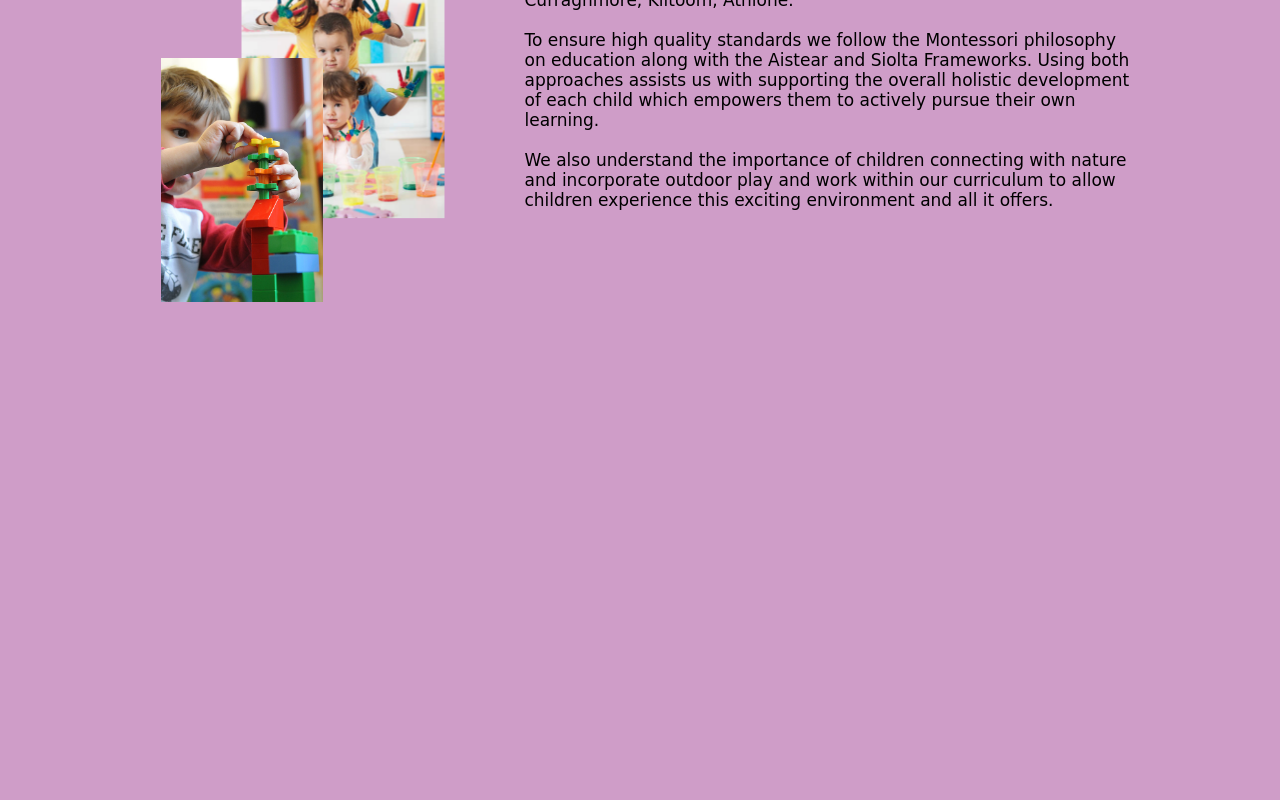
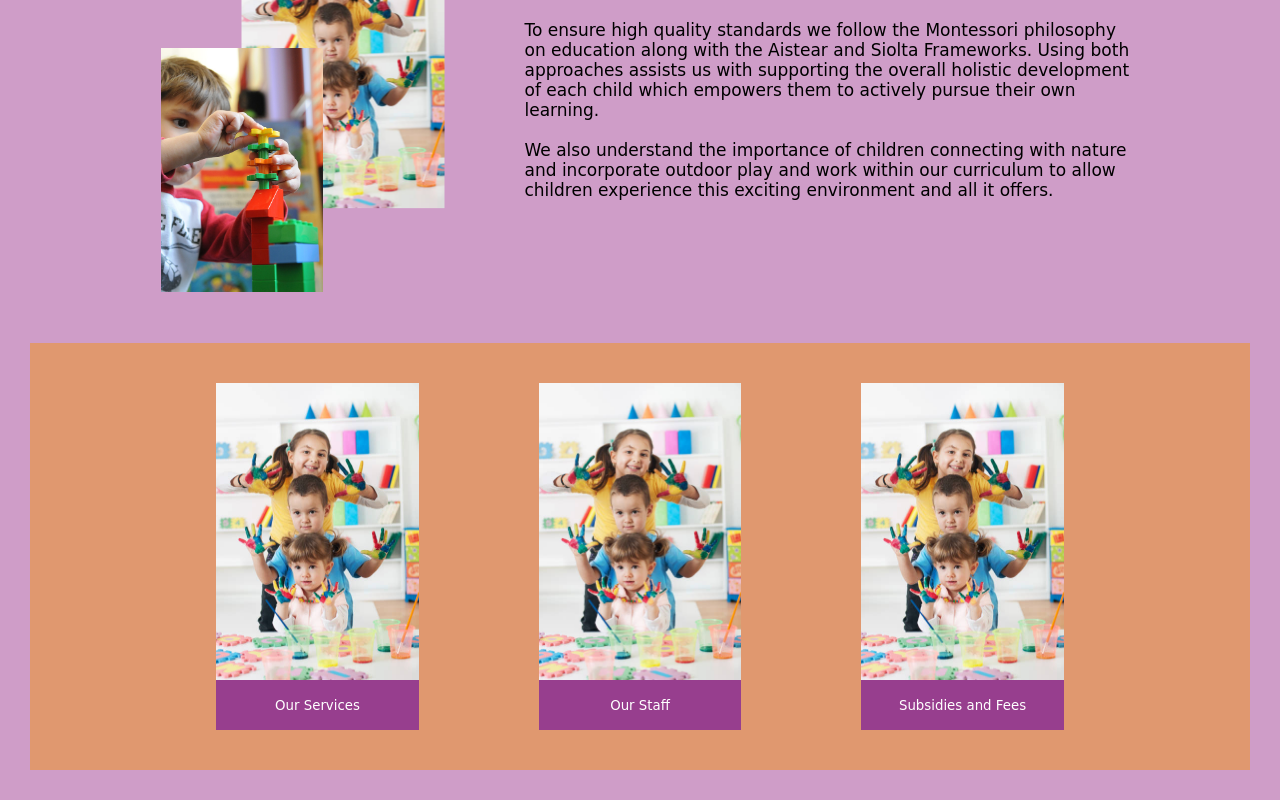
Before and after one commit to NicoleColgan/RightStartMontessori, a React (Create React App) app in the folder rightstart-frontend/: page / in a window 1280 px wide. Shown: the part 714-1514 px from the top of the page. Before the commit the page ends 1067 px from the top, so only its background shows below. Built offline with nearby package versions, Linux system fonts and the light colour scheme.

Commit message:
Services, staff, subsidies & fees panels done for home page

```diff
--- a/rightstart-frontend/src/App.css
+++ b/rightstart-frontend/src/App.css
@@ -76,7 +76,7 @@ body {
   padding: 20px;
 }
 .aboutHeader {
-  margin-top: -10px;
+  margin-top: -20px;
   margin-bottom: 40px;
   font-size: 40px;
   color: white;
@@ -112,3 +112,36 @@ body {
   margin-right: 20px;
   margin-top: -10px;
 }
+.ssfoptionSection{
+  background-color: #E0986F;
+  margin: 30px;
+  display: flex;
+  flex-direction: row;
+  justify-content: center;
+
+}
+.ssfPanelImage {
+  width: 202.5px;
+  height: 297px;
+  margin-top: 40px;
+  cursor: pointer;
+}
+.ssfPanels {
+  display: flex;
+  flex-direction:column;
+  align-items: center;
+  margin-left: 60px;
+  margin-right: 60px;
+}
+.ssfPanelButton {
+  color: white;
+  background-color: #973E8E;
+  font-family: Comic Sans MS;
+  width: 202.5px;
+  height: 50px;
+  text-align: center;
+  border: none;
+  margin-bottom: 40px;
+  font-weight: 450;
+  cursor: pointer;
+}
--- a/rightstart-frontend/src/component/Landing.js
+++ b/rightstart-frontend/src/component/Landing.js
@@ -41,6 +41,23 @@ const Landing = () => {
         </div>
       </div>
 
+      {/* our services, staff, subsidies, and fees */}
+      <div class="ssfoptionSection">
+        {/* i think i will have to do a vertical flex column for each picture and button and then a flex horizontal column for each pair */}
+        <div class="ssfPanels">
+          <img src="about1.jpg" class="ssfPanelImage"></img>
+          <button class="ssfPanelButton">Our Services</button>
+        </div>
+        <div class="ssfPanels">
+          <img src="about1.jpg" class="ssfPanelImage"></img>
+          <button class="ssfPanelButton">Our Staff</button>
+        </div>
+        <div class="ssfPanels">
+          <img src="about1.jpg" class="ssfPanelImage"></img>
+          <button class="ssfPanelButton">Subsidies and Fees</button>
+        </div>
+      </div>
+
     </div>
   );
 };
```
